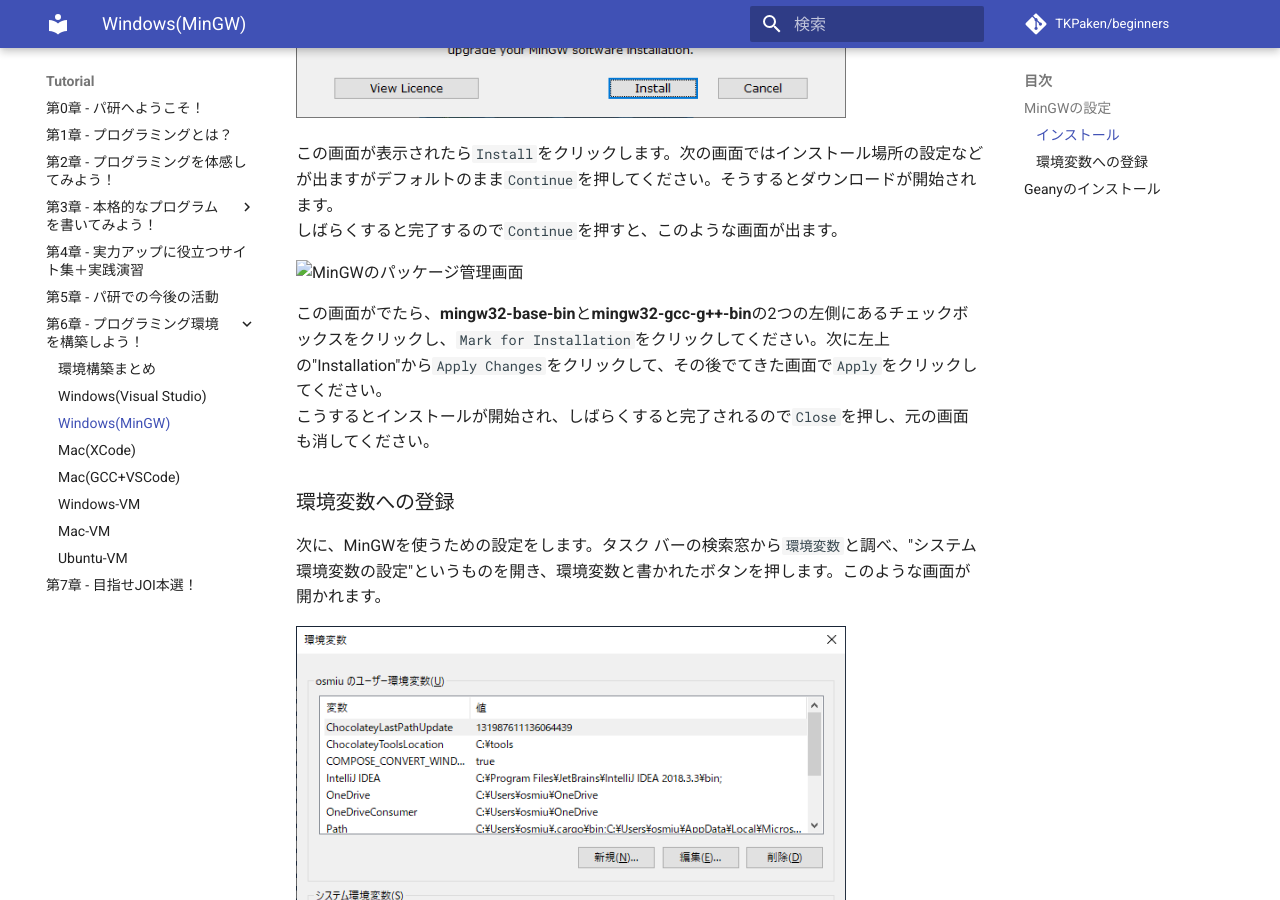
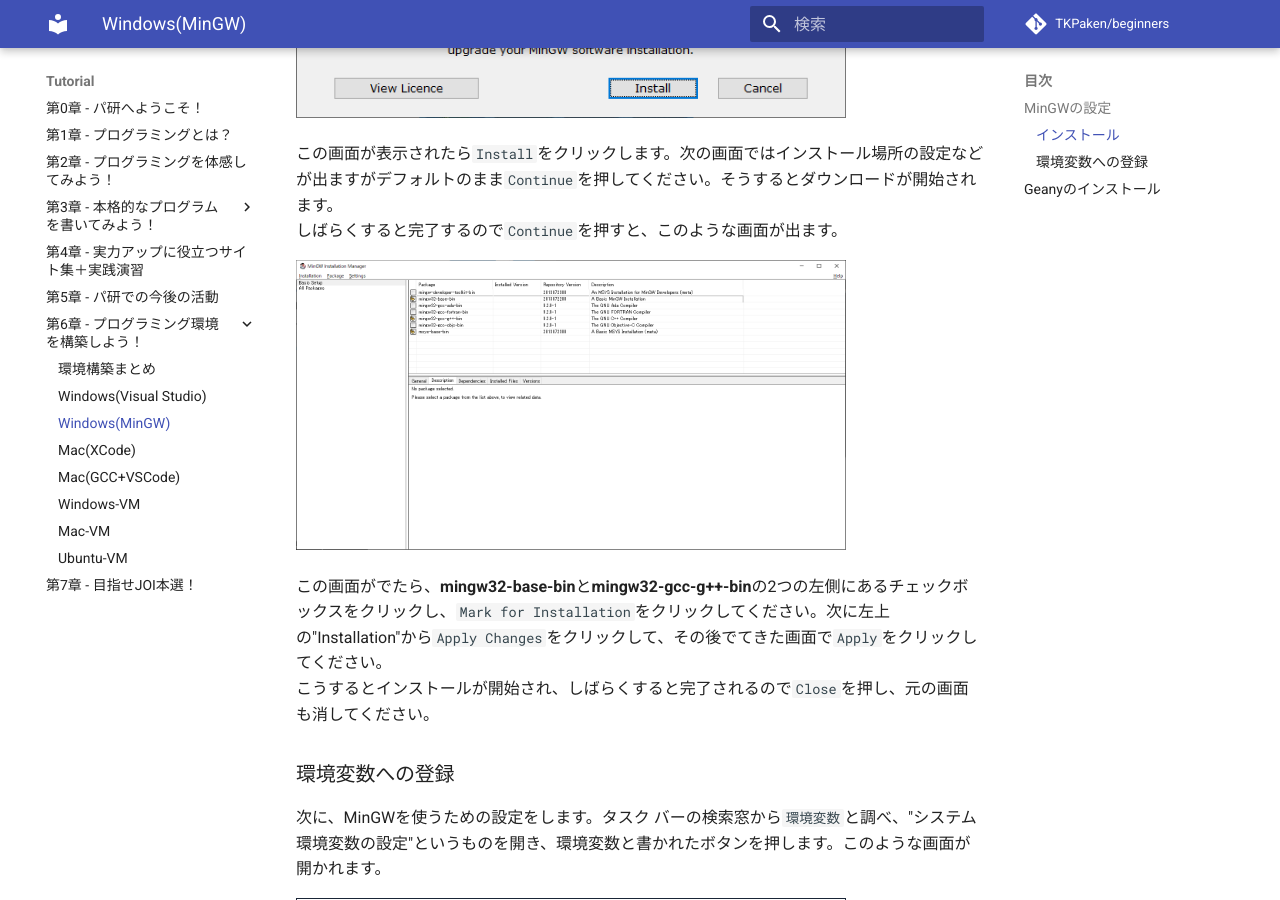
Before and after one commit to TKPaken/beginners, an MkDocs documentation site: the page built from docs/chapter6/windows-mingw.md, in a window 1280 px wide and 900 px high, scrolled down 875 px. Built offline with MkDocs 1.6.1 and Material for MkDocs 9.7.7, drawn with Linux system fonts in a browser that asks for light colours; comment, search, counter and statistics services are not loaded.

Commit message:
undo link to image2

```diff
--- a/docs/chapter6/windows-mingw.md
+++ b/docs/chapter6/windows-mingw.md
@@ -15,7 +15,7 @@
 この画面が表示されたら`Install`をクリックします。次の画面ではインストール場所の設定などが出ますがデフォルトのまま`Continue`を押してください。そうするとダウンロードが開始されます。
 しばらくすると完了するので`Continue`を押すと、このような画面が出ます。
 
-<img src="./Chapter6_Windows_MinGW/MinGW_Installation_Manager.png" alt="MinGWのパッケージ管理画面" width="80%">
+<img src="../Chapter6_Windows_MinGW/MinGW_Installation_Manager.png" alt="MinGWのパッケージ管理画面" width="80%">
 
 この画面がでたら、**mingw32-base-bin**と**mingw32-gcc-g++-bin**の2つの左側にあるチェックボックスをクリックし、`Mark for Installation`をクリックしてください。次に左上の"Installation"から`Apply Changes`をクリックして、その後でてきた画面で`Apply`をクリックしてください。
 こうするとインストールが開始され、しばらくすると完了されるので`Close`を押し、元の画面も消してください。
```
